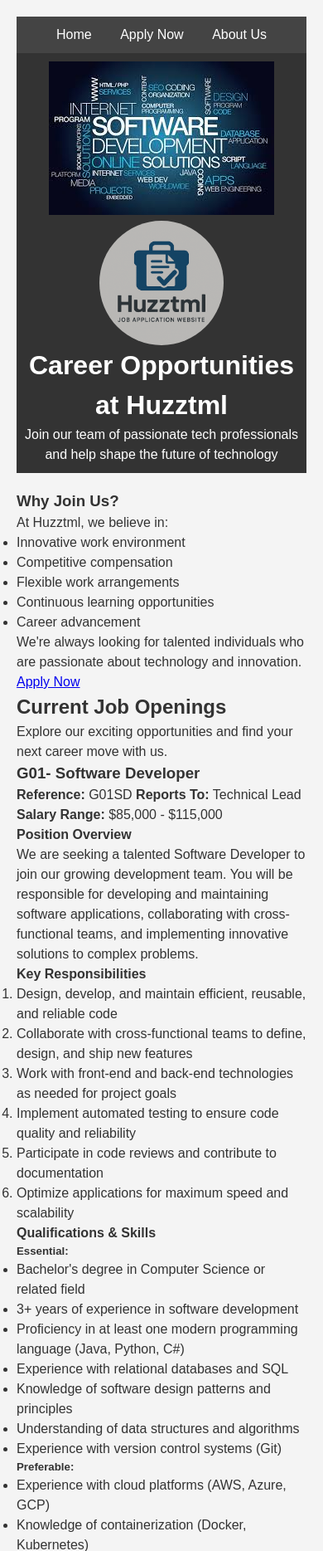
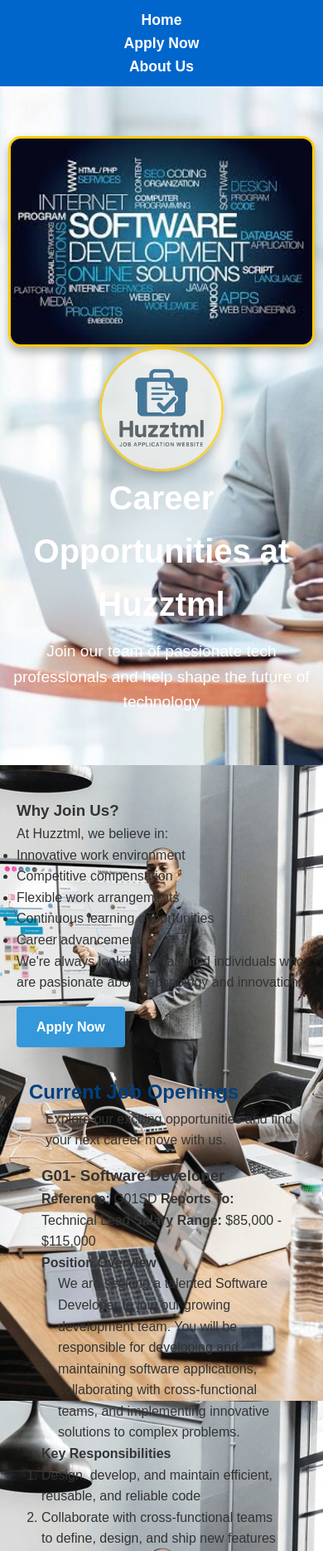
Before and after one commit to 105920925/Huzztml-project, a PHP site: page /project1/jobs.html in a window 390 px wide. Shown: the top 1869 px of the page at 83% size. Run offline with PHP 8.4, Linux system fonts and the light colour scheme.

Commit message:
undid test of styles.css merge

```diff
--- a/styles/styles.css
+++ b/styles/styles.css
@@ -1,292 +1,299 @@
-/* Global Styles */
+/* ===============================
+  Author: Hayyan @ Huzztml
+  Purpose: Stylesheet for team project - Huzztml Website
+  Applies to: all HTML pages
+================================= */
+
+/* === General Reset & Base Styles === */
 * {
   margin: 0;
   padding: 0;
   box-sizing: border-box;
-  font-family: Arial, sans-serif;
 }
 
-/* Body */
+/* Global Styles for the Body */
 body {
-  background-color: #f4f4f4;
-  color: #333;
-  font-size: 16px;
-  line-height: 1.5;
-  padding: 20px;
+  font-family: Arial, sans-serif; /* Default font */
+  background-color: #f9f9f9; /* Light background color */
+  color: #333; /* Default text color */
+  line-height: 1.6; /* Line spacing for readability */
+  margin: 0;
+  padding: 0;
+  background-image: url('images/applybackground.jpeg'); /* Background image for the body */
+  background-size: cover;
+  background-position: center;
+  background-attachment: fixed; /* Keeps the background fixed during scroll */
 }
 
-/* Header */
+/* === Header Styles === */
 header {
-  background-color: #333;
-  color: #fff;
+  background-color: #005b99; /* Header background */
+  color: white; /* Text color */
+  padding: 60px 10px; /* Padding for spacing */
+  text-align: center; /* Center align header text */
+  background-image: url('images/interviewpic.jpg'); /* Image background for header */
+  background-size: cover;
+  background-position: center;
+}
+
+.header-content {
+  background-color: rgba(0, 0, 0, 0.6); /* Semi-transparent background for better readability */
+  padding: 20px;
+  border-radius: 10px;
+  display: inline-block;
+  max-width: 800px;
+  margin: 0 auto; /* Centering the content */
+}
+
+header h1 {
+  margin: 0;
+  font-size: 2.5em; /* Large heading font */
+}
+
+header p {
+  margin: 10px 0 0;
+  font-size: 1.2em; /* Adjusted paragraph font size */
+}
+
+/* Header image styling */
+header img {
+  width: 100%; /* Makes the image responsive */
+  height: auto;
+  max-height: 500px;
+  object-fit: cover; /* Ensures the image covers the space */
+  display: block;
+  border-radius: 15px;
+  border: 3px solid #ffcc00; /* Border around the image */
+  box-shadow: 0 6px 12px rgba(0, 0, 0, 0.3); /* Shadow effect for image */
+}
+
+/* === Navigation Styles === */
+nav {
+  background-color: #0066cc; /* Blue navigation background */
   padding: 10px 0;
   text-align: center;
 }
 
-header h1 {
-  font-size: 2em;
+nav a {
+  color: white; /* White text for navigation */
+  text-decoration: none; /* Removing underline */
+  font-weight: bold;
+  margin: 0 15px;
+  font-size: 1.1em; /* Font size for nav links */
 }
 
-/* Navigation */
-nav {
-  background-color: #444;
-  padding: 10px;
+nav a:hover {
+  text-decoration: underline; /* Underline on hover */
 }
 
-nav ul {
-  list-style-type: none;
-  text-align: center;
+/* === Main Layout & Sections === */
+main {
+  max-width: 960px; /* Maximum width of main content */
+  margin: 40px auto; /* Centering main content with spacing */
+  padding: 0 20px;
 }
 
-nav ul li {
-  display: inline;
-  margin: 0 15px;
+section {
+  margin-bottom: 40px;
 }
 
-nav ul li a {
-  color: #fff;
+section h1, section h2 {
+  color: #004080; /* Blue color for section titles */
+}
+
+section h1 {
+  font-size: 2rem; /* Font size for main headings */
+  margin-bottom: 1rem;
+}
+
+section h2 {
+  font-size: 1.5rem; /* Font size for sub-headings */
+  margin-top: 20px;
+}
+
+section p {
+  margin-left: 20px;
+  font-size: 1em;
+}
+
+/* === Button Styles === */
+button {
+  background-color: #004080; /* Blue button background */
+  color: white;
+  border: none;
+  padding: 10px 20px;
+  font-size: 1em;
+  border-radius: 5px;
+  cursor: pointer;
+  margin-top: 10px;
+}
+
+button:hover {
+  background-color: #003366; /* Darker blue on hover */
+}
+
+/* Job Card Buttons */
+.job-box button {
+  background-color: #0066cc;
+  color: white;
+  padding: 10px 15px;
+  border-radius: 5px;
+}
+
+.job-box button:hover {
+  background-color: #004080;
+}
+
+/* === Footer Styles === */
+footer {
+  text-align: center;
+  background-color: #004080; /* Footer background color */
+  color: white;
+  padding: 20px;
+  margin-top: 20px;
+}
+
+footer a {
+  color: #aadfff;
   text-decoration: none;
 }
 
-nav ul li a:hover {
+footer a:hover {
   text-decoration: underline;
 }
 
-/* Main Content */
-main {
+footer .contact-email {
+  color: #ffcc00;
+  font-weight: bold;
+}
+
+/* === Responsive Layouts for Smaller Screens === */
+@media (max-width: 768px) {
+  nav ul {
+      flex-direction: column; /* Stack the navigation links vertically */
+      gap: 10px;
+  }
+
+  figure {
+      float: none; /* Reset float for figures */
+      width: 100%; /* Make images full-width on small screens */
+      margin: 20px 0;
+  }
+
+  .student-id {
+      float: none;
+      display: block;
+      text-align: right; /* Align student ID text to the right */
+  }
+
+  /* Adjust sections for smaller screen sizes */
+  section {
+      padding: 15px; /* Reduced padding for better use of space */
+  }
+}
+
+/* === Form & Input Styles === */
+form {
+  display: flex;
+  flex-direction: column;
+  gap: 1.5rem;
+}
+
+input[type="text"],
+input[type="email"],
+input[type="tel"],
+input[type="url"],
+select,
+textarea {
+  padding: 0.75rem;
+  border: 1px solid #d1d5db;
+  border-radius: 0.375rem;
+  font-size: 1rem;
+  width: 100%;
+  box-sizing: border-box;
+  background-color: #ffffff;
+  color: #111827;
+  font-family: inherit;
+  transition: border-color 0.2s, background-color 0.2s;
+}
+
+input[type="text"]:focus,
+input[type="email"]:focus,
+input[type="tel"]:focus,
+input[type="url"]:focus,
+select:focus,
+textarea:focus {
+  outline: none;
+  border-color: #2563eb; /* Blue border on focus */
+  background-color: #f0f9ff; /* Light blue background on focus */
+}
+
+/* === Job Card Layout === */
+.job-container {
+  display: flex;
+  justify-content: space-around;
+  flex-wrap: wrap;
   margin-top: 20px;
 }
 
-section {
-  margin-bottom: 20px;
+.job-box {
+  flex: 1;
+  max-width: 45%;
+  margin: 10px;
+  padding: 20px;
+  background-color: white;
+  border-radius: 10px;
+  box-shadow: 0 6px 12px rgba(0, 0, 0, 0.15);
+  text-align: center;
+  border: 1px solid #ddd;
 }
 
-/* Buttons */
-button {
-  background-color: #007bff;
-  color: #fff;
-  border: none;
-  padding: 10px 15px;
-  font-size: 16px;
-  cursor: pointer;
-  transition: background-color 0.3s ease;
-}
-
-button:hover {
-  background-color: #0056b3;
-}
-
-/* Footer */
-footer {
-  background-color: #333;
-  color: #fff;
-  text-align: center;
-  padding: 10px;
-  margin-top: 20px;
-}
-
-/* Form Styles */
-form {
-  background-color: #fff;
-  padding: 20px;
-  border-radius: 5px;
-  box-shadow: 0 0 10px rgba(0, 0, 0, 0.1);
-  max-width: 400px;
-  margin: 0 auto;
-}
-
-form input, form select, form textarea {
-  width: 100%;
-  padding: 10px;
-  margin: 10px 0;
-  border: 1px solid #ccc;
-  border-radius: 5px;
-}
-
-form button {
-  width: 100%;
-}
-
-/* Sidebar */
-.sidebar {
-  background-color: #f8f9fa;
-  padding: 20px;
-  box-shadow: 0 0 10px rgba(0, 0, 0, 0.1);
-}
-
-.sidebar h2 {
-  margin-bottom: 20px;
-}
-
-.sidebar ul {
-  list-style-type: none;
-}
-
-.sidebar ul li {
+.job-box img {
+  width: 150px;
+  height: 150px;
+  object-fit: cover;
+  border-radius: 10px;
+  border: 2px solid #004080;
+  box-shadow: 0 4px 8px rgba(0, 0, 0, 0.2);
   margin-bottom: 10px;
 }
 
-.sidebar ul li a {
-  color: #333;
-  text-decoration: none;
+/* Specific Job Box Image Styles */
+.job-box img[alt="Cyber Security Analyst"] {
+  width: 120px;
+  height: 120px;
 }
 
-.sidebar ul li a:hover {
-  text-decoration: underline;
+.job-box img[alt="Software Developer"] {
+  width: 120px;
+  height: 120px;
 }
 
-/* Cards */
-.card {
-  background-color: #fff;
-  padding: 20px;
-  margin: 10px;
-  border-radius: 5px;
-  box-shadow: 0 0 10px rgba(0, 0, 0, 0.1);
+/* === Footer and Navigation Final Styling === */
+footer p {
+  font-size: 0.8rem; /* Smaller footer text */
+  margin: 0.5rem 0;
 }
 
-.card h3 {
-  margin-bottom: 15px;
+.cta-button {
+  display: inline-block;
+  background-color: #3498db;
+  color: white;
+  padding: 0.75rem 1.5rem;
+  text-decoration: none;
+  border-radius: 4px;
+  font-weight: bold;
+  margin-top: 1rem;
 }
 
-.card p {
-  color: #555;
+.cta-button:hover {
+  background-color: #2980b9;
 }
 
-/* Grid Layout */
-.grid-container {
-  display: grid;
-  grid-template-columns: repeat(auto-fill, minmax(250px, 1fr));
-  gap: 20px;
+/* === Responsive Design for Job Box on Small Screens === */
+@media (max-width: 768px) {
+  .job-box {
+      max-width: 100%; /* Job boxes take full width on small screens */
+      margin-bottom: 15px;
+  }
 }
-
-.grid-item {
-  background-color: #fff;
-  padding: 20px;
-  border-radius: 5px;
-  box-shadow: 0 0 10px rgba(0, 0, 0, 0.1);
-}
-
-/* Table Styles */
-table {
-  width: 100%;
-  border-collapse: collapse;
-  margin-top: 20px;
-}
-
-table th, table td {
-  padding: 10px;
-  border: 1px solid #ccc;
-  text-align: left;
-}
-
-table th {
-  background-color: #f2f2f2;
-}
-
-table tr:nth-child(even) {
-  background-color: #f9f9f9;
-}
-
-/* Modal Styles */
-.modal {
-  display: none;
-  position: fixed;
-  z-index: 1;
-  left: 0;
-  top: 0;
-  width: 100%;
-  height: 100%;
-  overflow: auto;
-  background-color: rgba(0, 0, 0, 0.4);
-}
-
-.modal-content {
-  background-color: #fff;
-  margin: 15% auto;
-  padding: 20px;
-  border-radius: 5px;
-  width: 50%;
-}
-
-.modal-header {
-  font-size: 1.5em;
-  margin-bottom: 15px;
-}
-
-.modal-footer {
-  text-align: right;
-}
-
-.modal-close {
-  background-color: #ff0000;
-  color: #fff;
-  padding: 5px 10px;
-  cursor: pointer;
-}
-
-.modal-close:hover {
-  background-color: #cc0000;
-}
-
-/* Alerts */
-.alert {
-  padding: 15px;
-  margin-bottom: 20px;
-  border-radius: 5px;
-}
-
-.alert-info {
-  background-color: #d9edf7;
-  color: #31708f;
-}
-
-.alert-success {
-  background-color: #dff0d8;
-  color: #3c763d;
-}
-
-.alert-warning {
-  background-color: #fcf8e3;
-  color: #8a6d3b;
-}
-
-.alert-danger {
-  background-color: #f2dede;
-  color: #a94442;
-}
-
-/* Loading Spinner */
-.spinner {
-  border: 4px solid #f3f3f3;
-  border-top: 4px solid #3498db;
-  border-radius: 50%;
-  width: 50px;
-  height: 50px;
-  animation: spin 2s linear infinite;
-}
-
-@keyframes spin {
-  0% { transform: rotate(0deg); }
-  100% { transform: rotate(360deg); }
-}
-
-/* Utility Classes */
-.text-center {
-  text-align: center;
-}
-
-.text-left {
-  text-align: left;
-}
-
-.text-right {
-  text-align: right;
-}
-
-.hidden {
-  display: none;
-}
-
-.visible {
-  visibility: visible;
-}
```
